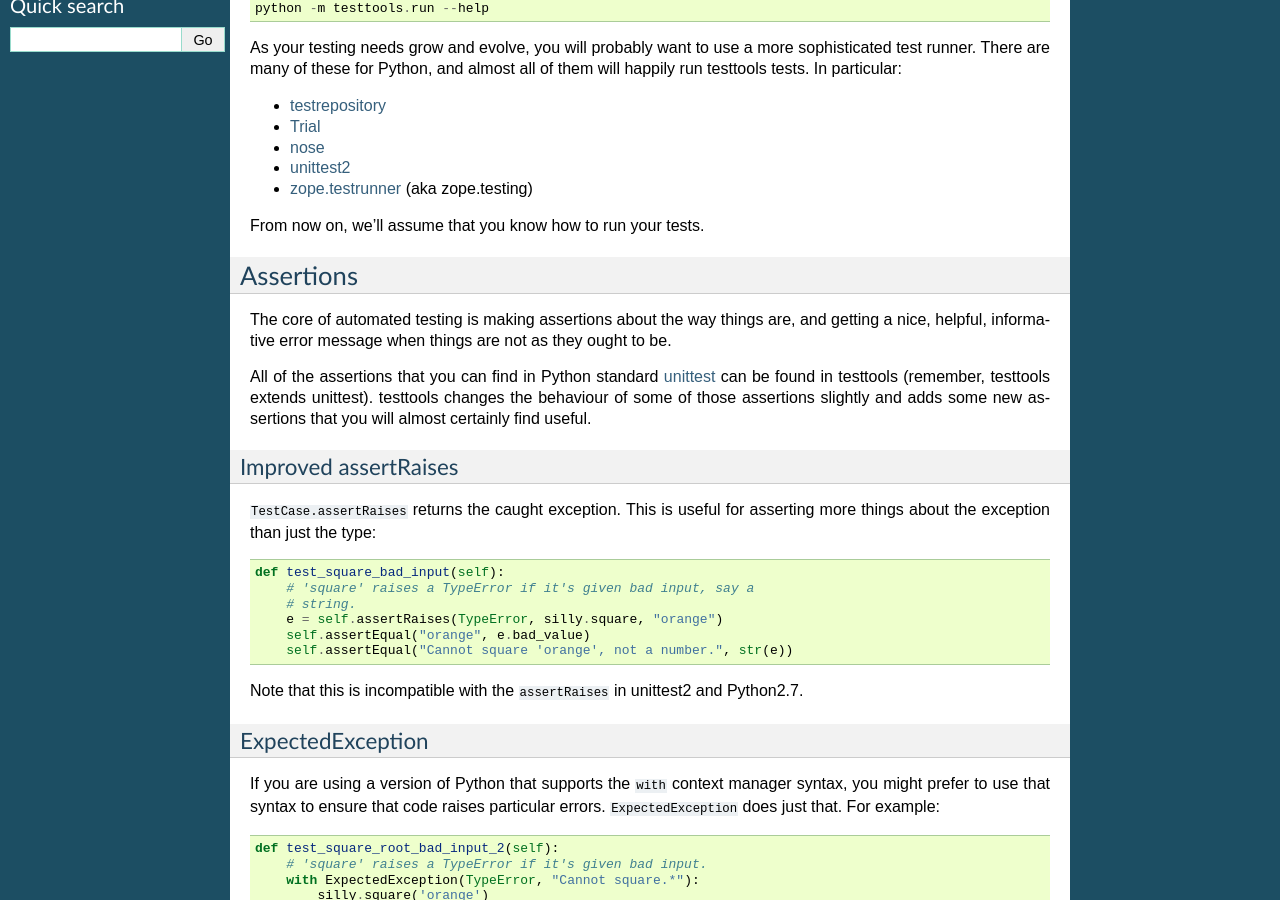
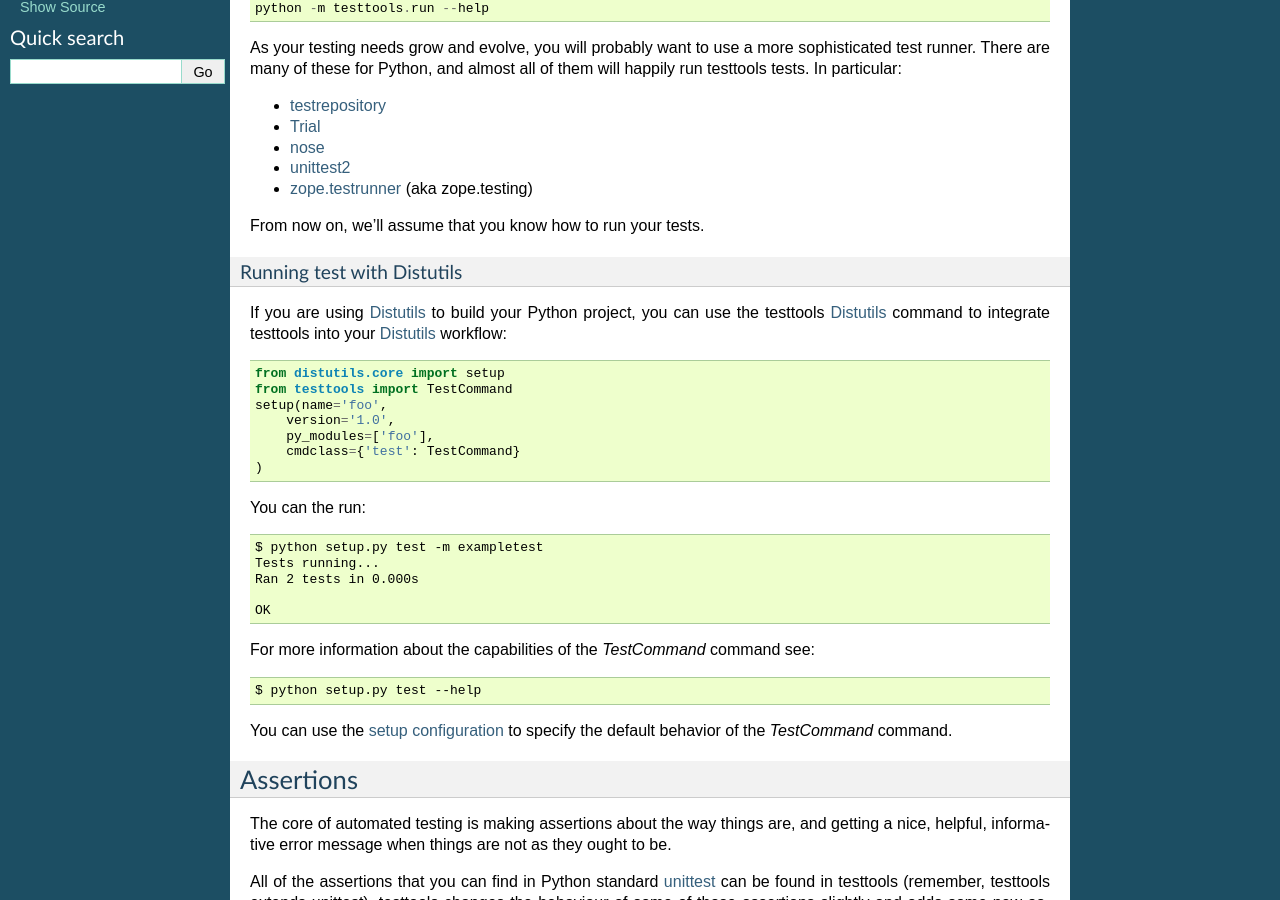
Before and after one commit to testing-cabal/testtools, a Sphinx documentation site: the page built from doc/for-test-authors.rst, in a window 1280 px wide and 900 px high, scrolled down 1233 px. Built offline with Sphinx 7.4.7, drawn with Linux system fonts in a browser that asks for light colours; some of the changed text lies outside the part shown.

Commit message:
* added basic documentation on how to use testtools with distutils

```diff
--- a/doc/for-test-authors.rst
+++ b/doc/for-test-authors.rst
@@ -88,6 +88,34 @@
 
 From now on, we'll assume that you know how to run your tests.
 
+Running test with Distutils
+~~~~~~~~~~~~~~~~~~~~~~~~~~~~
+
+If you are using Distutils_ to build your Python project, you can use the testtools
+Distutils_ command to integrate testtools into your Distutils_ workflow::
+
+  from distutils.core import setup
+  from testtools import TestCommand
+  setup(name='foo',
+      version='1.0',
+      py_modules=['foo'],
+      cmdclass={'test': TestCommand}
+  )
+
+You can the run::
+
+  $ python setup.py test -m exampletest
+  Tests running...
+  Ran 2 tests in 0.000s
+
+  OK
+
+For more information about the capabilities of the `TestCommand` command see::
+
+	$ python setup.py test --help
+
+You can use the `setup configuration`_ to specify the default behavior of the
+`TestCommand` command.
 
 Assertions
 ==========
@@ -1098,3 +1126,5 @@
 .. _Deferred: http://twistedmatrix.com/documents/current/core/howto/defer.html
 .. _discover: http://pypi.python.org/pypi/discover
 .. _`testtools API docs`: http://mumak.net/testtools/apidocs/
+.. _Distutils: http://docs.python.org/library/distutils.html
+.. _`setup configuration`: http://docs.python.org/distutils/configfile.html
```
